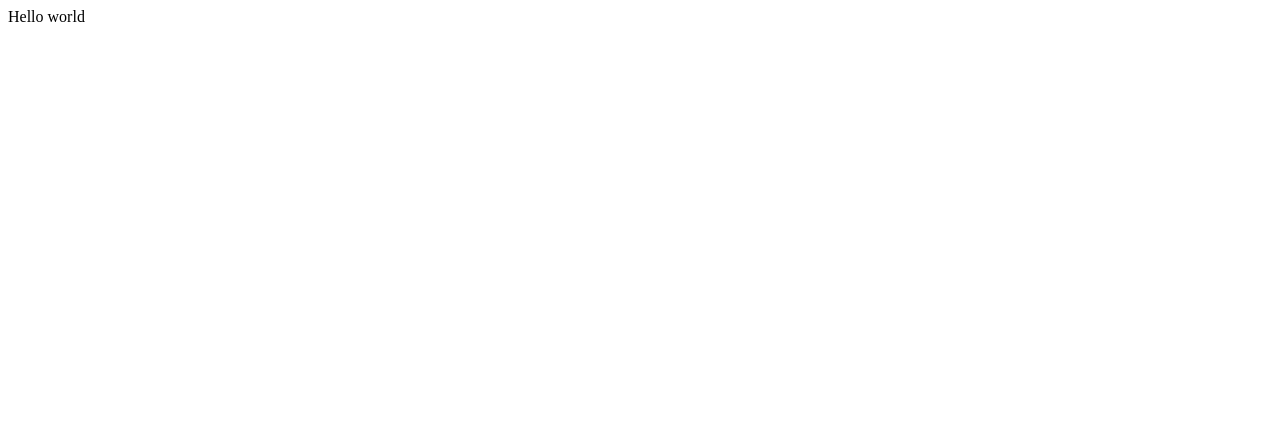
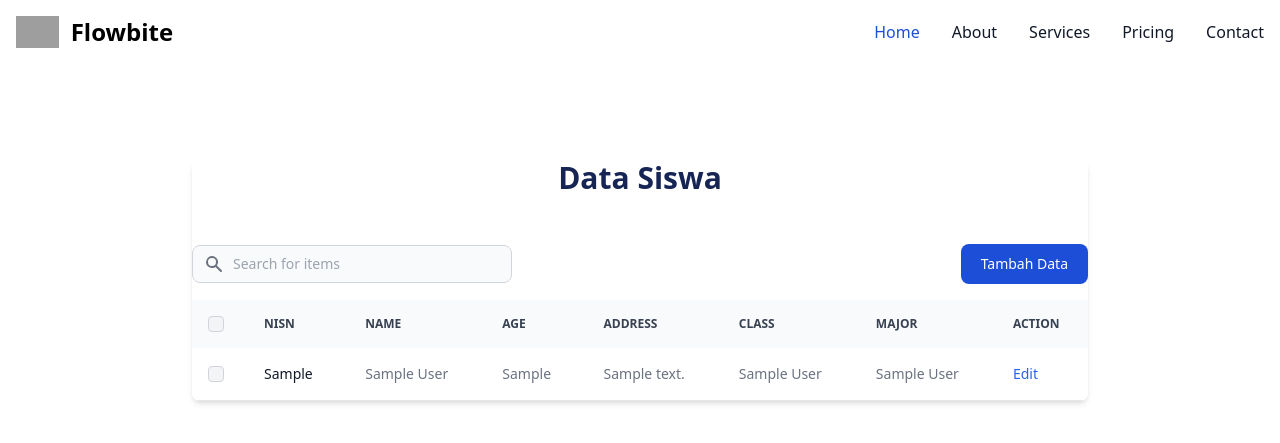
Before and after one commit to ammaribrahim-rpl/belajar-php-web, a PHP site: page /mySchool/index.php in a window 1280 px wide. Before the commit the part shown is almost empty. Shown: the top 443 px of the page. Run offline with PHP 8.4, Linux system fonts and the light colour scheme; tables that the repository leaves empty or names only in its code hold one stand-in row (values such as "Sample post"); some libraries are stand-ins or nearby versions; grey boxes are pictures that could not be loaded.

Commit message:
kamis 17 october

```diff
--- /dev/null
+++ b/mySchool/functions.php
@@ -0,0 +1,48 @@
+<?php
+$hostname = "127.0.0.1";
+$username = "root";
+$password = "";
+$database = "schools";
+
+$connection = mysqli_connect($hostname, $username, $password, $database);
+
+function query($query)
+{
+    global $connection;
+    $result = mysqli_query($connection, $query);
+
+    $rows = [];
+    if (mysqli_num_rows($result) > 0) {
+        while ($row = mysqli_fetch_array($result)) {
+            $rows[] = $row;
+        }
+    }
+
+    return $rows;
+}
+
+function tambah($data)
+{
+    global $connection;
+    $nisn = htmlspecialchars($data["nisn"]);
+    $name = htmlspecialchars($data["name"]);
+    $umur = htmlspecialchars($data["umur"]);
+    $alamat = htmlspecialchars($data["alamat"]);
+    $major = htmlspecialchars($data["major"]);
+    $class = htmlspecialchars($data["class"]);
+
+    $checkNISN = query("SELECT * FROM students WHERE nisn=$nisn");
+
+    if (count($checkNISN) > 0) {
+        return -1;
+    }
+
+    $query = "INSERT
+    INTO students
+    VALUES('$nisn', '$name', '$alamat', '$umur', '$class', '$major')";
+
+    $insert = mysqli_query($connection, $query);
+    $result = mysqli_affected_rows($connection);
+
+    return $result;
+}
--- /dev/null
+++ b/mySchool/index.php
@@ -0,0 +1,232 @@
+<?php
+include "functions.php";
+
+$students = query("SELECT classes.name AS class_name, majors.name AS major_name, students.* FROM students
+    JOIN classes ON students.class_id = classes.id
+    JOIN majors ON students.major_id = majors.id");
+
+$majors = query("SELECT * FROM majors");
+$classes = query("SELECT * FROM classes");
+
+if (isset($_POST["submit"])) {
+    $result = tambah($_POST);
+}
+
+?>
+
+<!DOCTYPE html>
+<html lang="en">
+
+<head>
+    <meta charset="UTF-8">
+    <meta name="viewport" content="width=device-width, initial-scale=1.0">
+    <title>Document</title>
+    <link href="https://cdn.jsdelivr.net/npm/flowbite@2.5.2/dist/flowbite.min.css" rel="stylesheet" />
+    <script src="https://cdn.tailwindcss.com"></script>
+    <script src="https://cdn.jsdelivr.net/npm/sweetalert2@11"></script>
+</head>
+
+<body>
+    <script>
+        Swal.fire({
+            title: 'Error!',
+            text: 'Do you want to continue',
+            icon: 'error',
+            confirmButtonText: 'Cool'
+        })
+    </script>
+    <!-- Navbar -->
+    <nav class="bg-white border-gray-200 dark:bg-gray-900">
+        <div class="max-w-screen-xl flex flex-wrap items-center justify-between mx-auto p-4">
+            <a href="https://flowbite.com/" class="flex items-center space-x-3 rtl:space-x-reverse">
+                <img src="https://flowbite.com/docs/images/logo.svg" class="h-8" alt="Flowbite Logo" />
+                <span class="self-center text-2xl font-semibold whitespace-nowrap dark:text-white">Flowbite</span>
+            </a>
+            <button data-collapse-toggle="navbar-default" type="button" class="inline-flex items-center p-2 w-10 h-10 justify-center text-sm text-gray-500 rounded-lg md:hidden hover:bg-gray-100 focus:outline-none focus:ring-2 focus:ring-gray-200 dark:text-gray-400 dark:hover:bg-gray-700 dark:focus:ring-gray-600" aria-controls="navbar-default" aria-expanded="false">
+                <span class="sr-only">Open main menu</span>
+                <svg class="w-5 h-5" aria-hidden="true" xmlns="http://www.w3.org/2000/svg" fill="none" viewBox="0 0 17 14">
+                    <path stroke="currentColor" stroke-linecap="round" stroke-linejoin="round" stroke-width="2" d="M1 1h15M1 7h15M1 13h15" />
+                </svg>
+            </button>
+            <div class="hidden w-full md:block md:w-auto" id="navbar-default">
+                <ul class="font-medium flex flex-col p-4 md:p-0 mt-4 border border-gray-100 rounded-lg bg-gray-50 md:flex-row md:space-x-8 rtl:space-x-reverse md:mt-0 md:border-0 md:bg-white dark:bg-gray-800 md:dark:bg-gray-900 dark:border-gray-700">
+                    <li>
+                        <a href="#" class="block py-2 px-3 text-white bg-blue-700 rounded md:bg-transparent md:text-blue-700 md:p-0 dark:text-white md:dark:text-blue-500" aria-current="page">Home</a>
+                    </li>
+                    <li>
+                        <a href="#" class="block py-2 px-3 text-gray-900 rounded hover:bg-gray-100 md:hover:bg-transparent md:border-0 md:hover:text-blue-700 md:p-0 dark:text-white md:dark:hover:text-blue-500 dark:hover:bg-gray-700 dark:hover:text-white md:dark:hover:bg-transparent">About</a>
+                    </li>
+                    <li>
+                        <a href="#" class="block py-2 px-3 text-gray-900 rounded hover:bg-gray-100 md:hover:bg-transparent md:border-0 md:hover:text-blue-700 md:p-0 dark:text-white md:dark:hover:text-blue-500 dark:hover:bg-gray-700 dark:hover:text-white md:dark:hover:bg-transparent">Services</a>
+                    </li>
+                    <li>
+                        <a href="#" class="block py-2 px-3 text-gray-900 rounded hover:bg-gray-100 md:hover:bg-transparent md:border-0 md:hover:text-blue-700 md:p-0 dark:text-white md:dark:hover:text-blue-500 dark:hover:bg-gray-700 dark:hover:text-white md:dark:hover:bg-transparent">Pricing</a>
+                    </li>
+                    <li>
+                        <a href="#" class="block py-2 px-3 text-gray-900 rounded hover:bg-gray-100 md:hover:bg-transparent md:border-0 md:hover:text-blue-700 md:p-0 dark:text-white md:dark:hover:text-blue-500 dark:hover:bg-gray-700 dark:hover:text-white md:dark:hover:bg-transparent">Contact</a>
+                    </li>
+                </ul>
+            </div>
+        </div>
+    </nav>
+    <!-- Table -->
+    <div class="relative overflow-x-auto shadow-md sm:rounded-lg max-w-4xl mx-auto my-24">
+        <h1 class="text-3xl text-blue-950 font-bold text-center mb-12">Data Siswa</h1>
+        <div class="flex flex-column sm:flex-row flex-wrap space-y-4 sm:space-y-0 items-center justify-between pb-4">
+            <div class="relative">
+                <div class="absolute inset-y-0 left-0 rtl:inset-r-0 rtl:right-0 flex items-center ps-3 pointer-events-none">
+                    <svg class="w-5 h-5 text-gray-500 dark:text-gray-400" aria-hidden="true" fill="currentColor" viewBox="0 0 20 20" xmlns="http://www.w3.org/2000/svg">
+                        <path fill-rule="evenodd" d="M8 4a4 4 0 100 8 4 4 0 000-8zM2 8a6 6 0 1110.89 3.476l4.817 4.817a1 1 0 01-1.414 1.414l-4.816-4.816A6 6 0 012 8z" clip-rule="evenodd"></path>
+                    </svg>
+                </div>
+                <input type="text" id="table-search" class="block p-2 ps-10 text-sm text-gray-900 border border-gray-300 rounded-lg w-80 bg-gray-50 focus:ring-blue-500 focus:border-blue-500 dark:bg-gray-700 dark:border-gray-600 dark:placeholder-gray-400 dark:text-white dark:focus:ring-blue-500 dark:focus:border-blue-500" placeholder="Search for items">
+            </div>
+
+
+            <!-- Modal toggle -->
+            <button data-modal-target="crud-modal" data-modal-toggle="crud-modal" class="block text-white bg-blue-700 hover:bg-blue-800 focus:ring-4 focus:outline-none focus:ring-blue-300 font-medium rounded-lg text-sm px-5 py-2.5 text-center dark:bg-blue-600 dark:hover:bg-blue-700 dark:focus:ring-blue-800" type="button">
+                Tambah Data
+            </button>
+
+            <!-- Main modal -->
+            <div id="crud-modal" tabindex="-1" aria-hidden="true" class="hidden overflow-y-auto overflow-x-hidden fixed top-0 right-0 left-0 z-50 justify-center items-center w-full md:inset-0 h-[calc(100%-1rem)] max-h-full">
+                <div class="relative p-4 w-full max-w-md max-h-full">
+
+                    <!-- Modal content -->
+                    <div class="relative bg-white rounded-lg shadow dark:bg-gray-700">
+
+                        <!-- Modal header -->
+                        <div class="flex items-center justify-between p-4 md:p-5 border-b rounded-t dark:border-gray-600">
+                            <h3 class="text-lg font-semibold text-gray-900 dark:text-white">
+                                Tambah Data Siswa
+                            </h3>
+                            <button type="button" class="text-gray-400 bg-transparent hover:bg-gray-200 hover:text-gray-900 rounded-lg text-sm w-8 h-8 ms-auto inline-flex justify-center items-center dark:hover:bg-gray-600 dark:hover:text-white" data-modal-toggle="crud-modal">
+                                <svg class="w-3 h-3" aria-hidden="true" xmlns="http://www.w3.org/2000/svg" fill="none" viewBox="0 0 14 14">
+                                    <path stroke="currentColor" stroke-linecap="round" stroke-linejoin="round" stroke-width="2" d="m1 1 6 6m0 0 6 6M7 7l6-6M7 7l-6 6" />
+                                </svg>
+                                <span class="sr-only">Close modal</span>
+                            </button>
+                        </div>
+
+                        <!-- Modal body -->
+                        <form class="p-4 md:p-5" action="" method="post">
+                            <div class="grid gap-4 mb-4 grid-cols-3">
+                                <div class="col-span-1">
+                                    <label for="name" class="block mb-2 text-sm font-medium text-gray-900 dark:text-white">NISN</label>
+                                    <input type="text" name="nisn" id="nisn" class="bg-gray-50 border border-gray-300 text-gray-900 text-sm rounded-lg focus:ring-primary-600 focus:border-primary-600 block w-full p-2.5 dark:bg-gray-600 dark:border-gray-500 dark:placeholder-gray-400 dark:text-white dark:focus:ring-primary-500 dark:focus:border-primary-500" placeholder="Type NISN" required="">
+                                </div>
+                                <div class="col-span-1">
+                                    <label for="name" class="block mb-2 text-sm font-medium text-gray-900 dark:text-white">Name</label>
+                                    <input type="text" name="name" id="name" class="bg-gray-50 border border-gray-300 text-gray-900 text-sm rounded-lg focus:ring-primary-600 focus:border-primary-600 block w-full p-2.5 dark:bg-gray-600 dark:border-gray-500 dark:placeholder-gray-400 dark:text-white dark:focus:ring-primary-500 dark:focus:border-primary-500" placeholder="Type Name" required="">
+                                </div>
+                                <div class="col-span-1 sm:col-span-1">
+                                    <label for="umur" class="block mb-2 text-sm font-medium text-gray-900 dark:text-white">Umur</label>
+                                    <input type="number" min="0" max="100" name="umur" id="price" class="bg-gray-50 border border-gray-300 text-gray-900 text-sm rounded-lg focus:ring-primary-600 focus:border-primary-600 block w-full p-2.5 dark:bg-gray-600 dark:border-gray-500 dark:placeholder-gray-400 dark:text-white dark:focus:ring-primary-500 dark:focus:border-primary-500" placeholder="Type Age" required="">
+                                </div>
+                                <div class="col-span-2 sm:col-span-1">
+                                    <label for="class" class="block mb-2 text-sm font-medium text-gray-900 dark:text-white">Class</label>
+                                    <select name="class" id="class" class="bg-gray-50 border border-gray-300 text-gray-900 text-sm rounded-lg focus:ring-primary-500 focus:border-primary-500 block w-full p-2.5 dark:bg-gray-600 dark:border-gray-500 dark:placeholder-gray-400 dark:text-white dark:focus:ring-primary-500 dark:focus:border-primary-500">
+                                        <option selected disabled>Class</option>
+                                        <?php foreach ($classes as $class) : ?>
+                                            <option value=<?= $class['id'] ?>><?= $class['name'] ?></option>
+                                        <?php endforeach ?>
+                                    </select>
+                                </div>
+                                <div class="col-span-2">
+                                    <label for="major" class="block mb-2 text-sm font-medium text-gray-900 dark:text-white">Major</label>
+                                    <select name="major" id="major" class="bg-gray-50 border border-gray-300 text-gray-900 text-sm rounded-lg focus:ring-primary-500 focus:border-primary-500 block w-full p-2.5 dark:bg-gray-600 dark:border-gray-500 dark:placeholder-gray-400 dark:text-white dark:focus:ring-primary-500 dark:focus:border-primary-500">
+                                        <option selected disabled>Choose Major</option>
+                                        <?php foreach ($majors as $major) : ?>
+                                            <option value=<?= $major['id'] ?>><?= $major['name'] ?></option>
+                                        <?php endforeach ?>
+                                    </select>
+                                </div>
+                                <div class="col-span-3">
+                                    <label for="alamat" class="block mb-2 text-sm font-medium text-gray-900 dark:text-white">Address</label>
+                                    <textarea id="alamat" rows="4" class="block p-2.5 w-full text-sm text-gray-900 bg-gray-50 rounded-lg border border-gray-300 focus:ring-blue-500 focus:border-blue-500 dark:bg-gray-600 dark:border-gray-500 dark:placeholder-gray-400 dark:text-white dark:focus:ring-blue-500 dark:focus:border-blue-500" placeholder="Write Address"></textarea>
+                                </div>
+                            </div>
+                            <button name="submit" type="submit" class="w-full justify-center text-white inline-flex items-center bg-blue-700 hover:bg-blue-800 focus:ring-4 focus:outline-none focus:ring-blue-300 font-medium rounded-lg text-sm px-5 py-2.5 text-center dark:bg-blue-600 dark:hover:bg-blue-700 dark:focus:ring-blue-800">
+                                Submit
+                            </button>
+                        </form>
+                    </div>
+                </div>
+            </div>
+
+        </div>
+        <table class="w-full text-sm text-left rtl:text-right text-gray-500 dark:text-gray-400">
+            <thead class="text-xs text-gray-700 uppercase bg-gray-50 dark:bg-gray-700 dark:text-gray-400">
+                <tr>
+                    <th scope="col" class="p-4">
+                        <div class="flex items-center">
+                            <input id="checkbox-all-search" type="checkbox" class="w-4 h-4 text-blue-600 bg-gray-100 border-gray-300 rounded focus:ring-blue-500 dark:focus:ring-blue-600 dark:ring-offset-gray-800 dark:focus:ring-offset-gray-800 focus:ring-2 dark:bg-gray-700 dark:border-gray-600">
+                            <label for="checkbox-all-search" class="sr-only">checkbox</label>
+                        </div>
+                    </th>
+                    <th scope="col" class="px-6 py-3">
+                        NISN
+                    </th>
+                    <th scope="col" class="px-6 py-3">
+                        Name
+                    </th>
+                    <th scope="col" class="px-6 py-3">
+                        Age
+                    </th>
+                    <th scope="col" class="px-6 py-3">
+                        Address
+                    </th>
+                    <th scope="col" class="px-6 py-3">
+                        Class
+                    </th>
+                    <th scope="col" class="px-6 py-3">
+                        Major
+                    </th>
+                    <th scope="col" class="px-6 py-3">
+                        Action
+                    </th>
+                </tr>
+            </thead>
+            <tbody>
+                <?php
+                foreach ($students as $student) : ?>
+                    <tr class="bg-white border-b dark:bg-gray-800 dark:border-gray-700 hover:bg-gray-50 dark:hover:bg-gray-600">
+                        <td class="w-4 p-4">
+                            <div class="flex items-center">
+                                <input id="checkbox-table-search-1" type="checkbox" class="w-4 h-4 text-blue-600 bg-gray-100 border-gray-300 rounded focus:ring-blue-500 dark:focus:ring-blue-600 dark:ring-offset-gray-800 dark:focus:ring-offset-gray-800 focus:ring-2 dark:bg-gray-700 dark:border-gray-600">
+                                <label for="checkbox-table-search-1" class="sr-only">checkbox</label>
+                            </div>
+                        </td>
+                        <th scope="row" class="px-6 py-4 font-medium text-gray-900 whitespace-nowrap dark:text-white">
+                            <?= $student["nisn"] ?>
+                        </th>
+                        <td class="px-6 py-4">
+                            <?= $student["name"] ?>
+                        </td>
+                        <td class="px-6 py-4">
+                            <?= $student["umur"] ?>
+                        </td>
+                        <td class="px-6 py-4">
+                            <?= $student["alamat"] ?>
+                        </td>
+                        <td class="px-6 py-4">
+                            <?= $student["class_name"] ?>
+                        </td>
+                        <td class="px-6 py-4">
+                            <?= $student["major_name"] ?>
+                        </td>
+                        <td class="px-6 py-4">
+                            <a href="#" class="font-medium text-blue-600 dark:text-blue-500 hover:underline">Edit</a>
+                        </td>
+                    </tr>
+                <?php endforeach ?>
+
+            </tbody>
+        </table>
+    </div>
+
+    <script src="https://cdn.jsdelivr.net/npm/flowbite@2.5.2/dist/flowbite.min.js"></script>
+
+</body>
+
+</html>
```
Also changed, not shown: admin.php (+15 -0 lines), login.php (+10 -3 lines), mySchool/tailwind.config.js (added).
